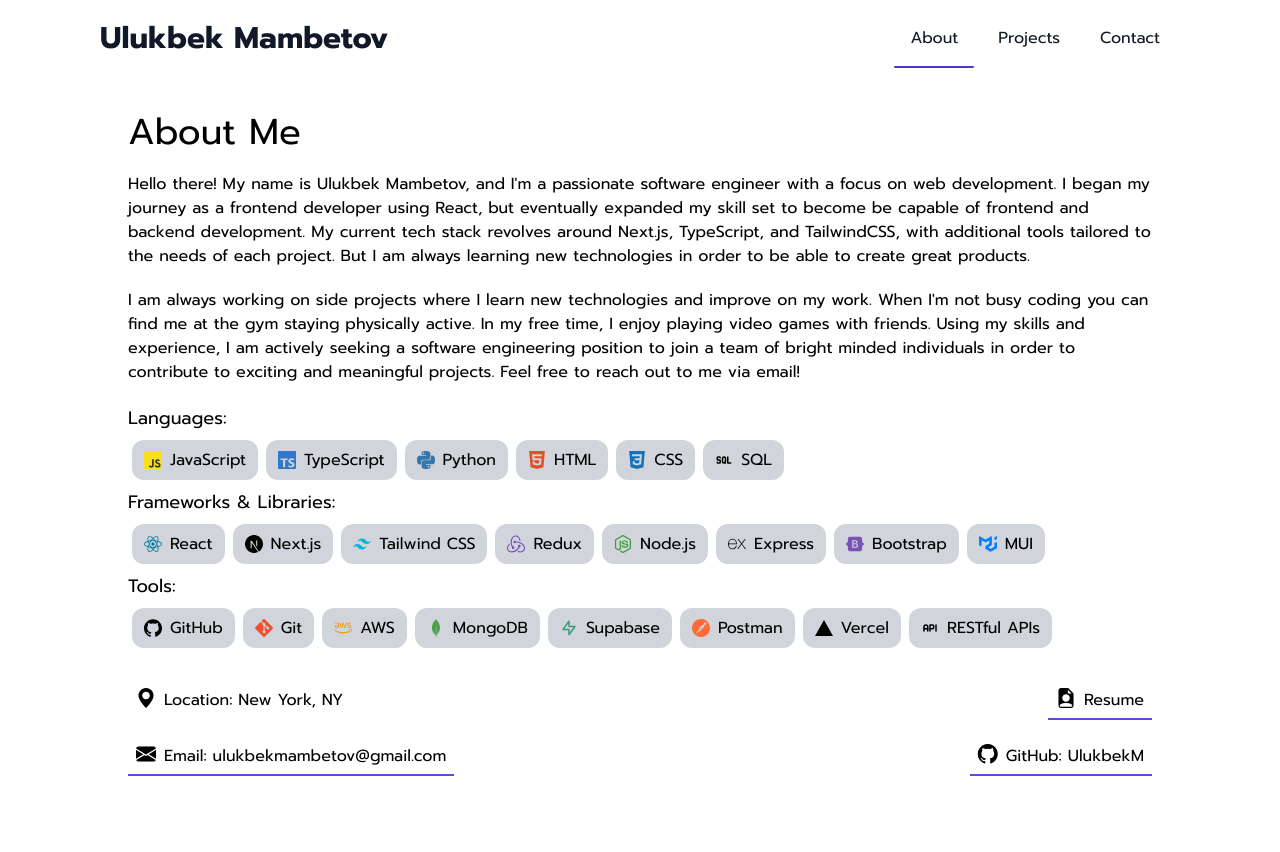
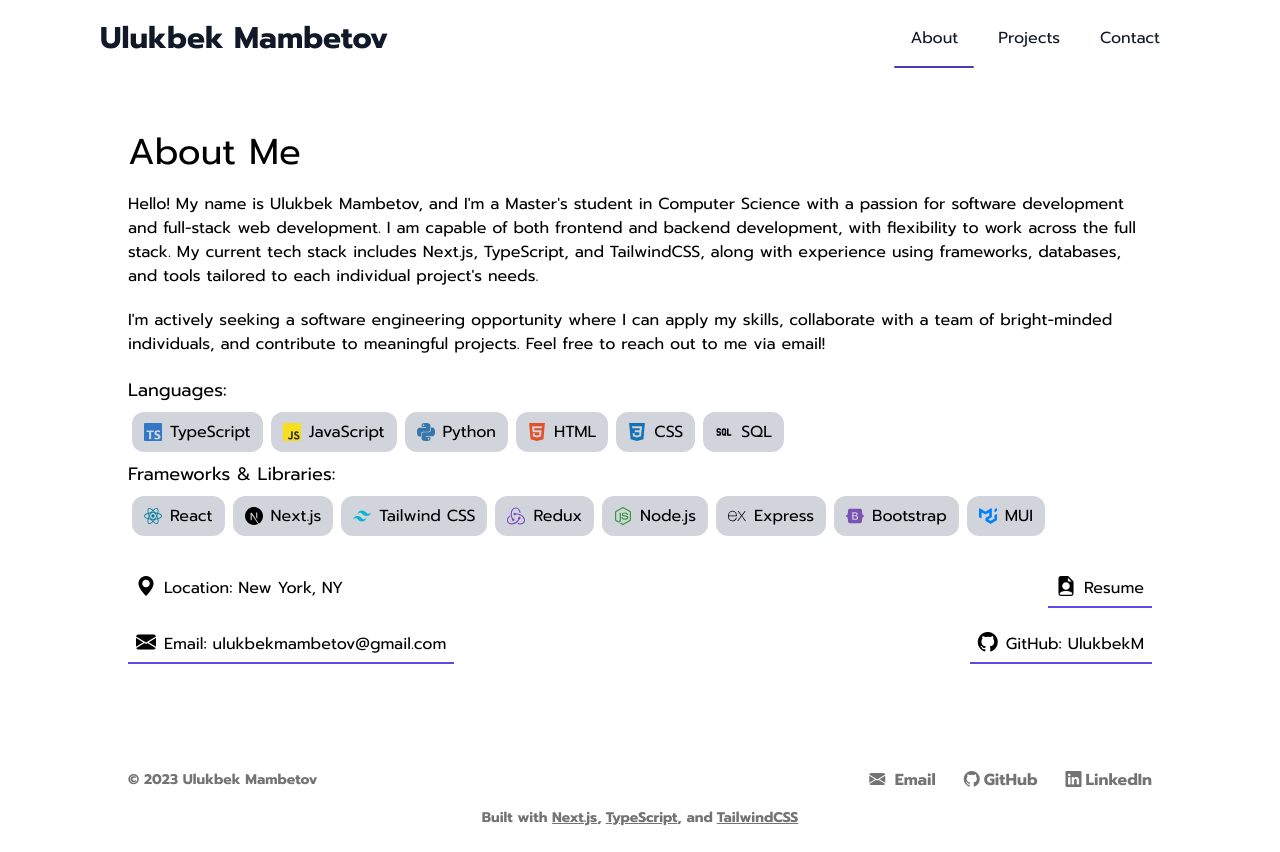
Before and after one commit to UlukbekM/portfolio, a Next.js app: page /about in a window 1280 px wide. Before the commit the page ends 808 px from the top, so only its background shows below. Built offline with nearby package versions, Linux system fonts and the light colour scheme.

Commit message:
small 2025 update

```diff
--- a/app/Header/header.tsx
+++ b/app/Header/header.tsx
@@ -7,7 +7,7 @@
 export default function Header () {
     return(
     <header className="flex justify-between items-center p-5 bg-inherit fixed top-0 z-50 left-0 right-0">
-        <div className="text-3xl font-bold text-gray-900 dark:text-gray-100 hover:text-gray-500 hover:dark:text-gray-300 cursor-pointer md:ml-10 lg:ml-20">
+        <div className="text-3xl font-bold text-gray-900 dark:text-gray-100 hover:text-[#4e38bb] hover:dark:text-[#816bee] transition-colors cursor-pointer md:ml-10 lg:ml-20">
             <NavMain/>
         </div>
 
--- a/app/ProjectContainer/projectsList.tsx
+++ b/app/ProjectContainer/projectsList.tsx
@@ -43,7 +43,7 @@
         title: "ulu's FACEIT stats",
         github: "https://github.com/UlukbekM/faceit-stats",
         link: "https://ulu-faceit-stats.vercel.app",
-        description: "A web application utilizing the FACEIT API to display users' performance and statistics for the game 'Counter-Strike 2.' Built with Next.js, TypeScript, TailwindCSS, and shadcn/ui, the application allows users to enter their FACEIT username to retrieve detailed information about their gameplay, including match history, and performance metrics.",
+        description: `A web application utilizing the FACEIT API to display users' performance and statistics for the game 'Counter-Strike 2.' Built with Next.js, TypeScript, TailwindCSS, and shadcn/ui, the application allows users to enter their FACEIT username to retrieve detailed information about their gameplay, including match history, and performance metrics. P.S. Click on "ulu's" on the homepage to play around with the website if you don't have a FACEIT username in mind.`,
         icons: "Next.js, TypeScript, TailwindCSS, shadcn/ui, FACEIT API",
         date: "May 2024",
         // imageURL: "https://i.imgur.com/JBF1uFt.png",
--- a/app/about/Icons.tsx
+++ b/app/about/Icons.tsx
@@ -5,12 +5,12 @@
 
 export const LanguageList = [
     {
+        name: "TypeScript",
+        icon: <SiTypescript className="text-[#3178C6]"/>
+    },
+    {
         name: "JavaScript",
         icon: <SiJavascript className="text-[#F7DF1E] bg-[#323330]"/>
-    },
-    {
-        name: "TypeScript",
-        icon: <SiTypescript className="text-[#3178C6]"/>
     },
     {
         name: "Python",
--- a/app/about/page.tsx
+++ b/app/about/page.tsx
@@ -14,19 +14,13 @@
         <h1 className="text-4xl my-5">About Me</h1>
 
         <div className="my-5 ">
-        Hello there! My name is Ulukbek Mambetov, and I'm a passionate software engineer with a focus on web development.
-        I began my journey as a frontend developer using React, but eventually expanded my skill set to become be capable of frontend and backend development.
-        My current tech stack revolves around Next.js, TypeScript, and TailwindCSS, with additional tools tailored to the needs of each project.
-        But I am always learning new technologies in order to be able to create great products.
+        Hello! My name is Ulukbek Mambetov, and I'm a Master's student in Computer Science with a passion for software development and full-stack web development.
+        I am capable of both frontend and backend development, with flexibility to work across the full stack. My current tech stack includes Next.js, TypeScript, and TailwindCSS, along with experience using frameworks, databases, and tools tailored to each individual project's needs.
         </div>
 
         <div className="my-5 ">
-        I am always working on side projects where I learn new technologies and improve on my work.
-        When I'm not busy coding you can find me at the gym staying physically active.
-        In my free time, I enjoy playing video games with friends.
-        Using my skills and experience, I am actively seeking a software engineering position to
-        join a team of bright minded individuals in order to contribute to exciting and meaningful projects.
-        Feel free to reach out to me via email!
+I'm actively seeking a software engineering opportunity where I can apply my skills, collaborate with a team of bright-minded individuals, and contribute to meaningful projects.
+Feel free to reach out to me via email!
         </div>
 
         <div className="my-5">
@@ -48,14 +42,14 @@
                 </div>
             </div>
 
-            <div>
+            {/* <div>
                 <h1 className="font-medium text-lg">Tools:</h1>
                 <div className="flex flex-wrap">
                     {ToolsList.map((icon) => (
                         <SkillIcon key={icon.name} {...icon}/>
                     ))}
                 </div>
-            </div>
+            </div> */}
         </div>
 
         <div className="mb-5">
--- a/app/contact/page.tsx
+++ b/app/contact/page.tsx
@@ -19,7 +19,7 @@
     initial={{ opacity: 0}}
     animate={{ opacity: 1}}
     transition={{ duration: 0.4 }}
-    className="grid place-items-center">
+    className="grid place-items-center w-full sm:px-6 xl:px-0 max-w-2xl md:max-w-3xl lg:max-w-4xl xl:max-w-5xl">
         <h1 className="text-4xl">Contact Me</h1>
         <form className="w-11/12" onSubmit={sendMessage}>
 
--- a/app/footer.tsx
+++ b/app/footer.tsx
@@ -1,21 +1,35 @@
+import Link from "next/link";
+
 export default function Footer() {
     return (
-        <div className=" max-w-screen w-full">
-            <div>
+        <footer className="w-full py-6 mt-12 text-neutral-500 font-semibold sm:px-6 xl:px-0 max-w-2xl md:max-w-3xl lg:max-w-4xl xl:max-w-5xl">
+            <div className="mx-auto flex flex-col md:flex-row items-center justify-between">
+                <p className="text-sm">&copy; {new Date().getFullYear()} Ulukbek Mambetov</p>
 
-            </div>
-            <div>
-                <div>
-                    hi
-                </div>
-                <div>
-                    929 320 1174
-                    ulukbekmambetov@gmail.com
-                </div>
-                <div>
-
+                <div className="flex space-x-6 mt-4 md:mt-0">
+                    <Link href="mailto:ulukbekmambetov@gmail.com" className="hover:text-[#4e38bb] hover:dark:text-[#816bee] transition-colors my-auto" >
+                        <i className="bi bi-envelope-fill px-1 text-md"/> Email
+                    </Link>
+                    <Link href="https://github.com/UlukbekM"
+                        target="_blank"
+                        rel="noopener noreferrer"
+                        className="hover:text-[#4e38bb] hover:dark:text-[#816bee] transition-colors my-auto" >
+                        <i className="bi bi-github px-1 text-md"/>GitHub
+                    </Link>
+                    <Link href="https://linkedin.com/in/ulukbekm"
+                        target="_blank"
+                        rel="noopener noreferrer"
+                        className="hover:text-[#4e38bb] hover:dark:text-[#816bee] transition-colors" >
+                        <i className="bi bi-linkedin px-1 text-md"/>LinkedIn
+                    </Link>
                 </div>
             </div>
-        </div>
-    )
+
+            <div className="mt-4 text-center text-sm ">
+                Built with <Link className="underline hover:text-[#4e38bb] hover:dark:text-[#816bee] transition-colors" href={"https://nextjs.org/"}>Next.js</Link>,
+                <Link className="underline hover:text-[#4e38bb] hover:dark:text-[#816bee] pl-1 transition-colors" href={"https://www.typescriptlang.org/"}>TypeScript</Link>, and
+                <Link className="underline hover:text-[#4e38bb] hover:dark:text-[#816bee] pl-1 transition-colors" href={"https://tailwindcss.com/"}>TailwindCSS</Link>
+            </div>
+        </footer>
+    );
 }
--- a/app/layout.tsx
+++ b/app/layout.tsx
@@ -1,6 +1,5 @@
 import './globals.css'
-import { Inter } from 'next/font/google'
-import { Prompt } from 'next/font/google'
+import { Inter, Prompt } from 'next/font/google'
 import Header from './Header/header'
 import { Providers } from './Providers'
 import { Analytics } from '@vercel/analytics/react';
@@ -8,7 +7,7 @@
 import { GoogleAnalytics } from '@next/third-parties/google'
 
 const inter = Inter({ subsets: ['latin'] })
-const prompt = Prompt ({
+const prompt = Prompt({
     weight: ['400', '700'],
     subsets: ["latin"],
     variable: "--font-prompt"
@@ -19,11 +18,7 @@
     description: "Ulukbek Mambetov's Portfolio",
 }
 
-export default function RootLayout({
-    children,
-    }: {
-    children: React.ReactNode
-    }) {
+export default function RootLayout({ children }: { children: React.ReactNode }) {
     return (
         <html lang="en">
             <head>
@@ -32,13 +27,13 @@
             </head>
             <GoogleAnalytics gaId="G-4H10EQ1GVE" />
 
-            <body className={`${prompt.className} overflow-y-scroll` }>
+            <body className={`${prompt.className} flex flex-col min-h-screen items-center`}>
                 <Providers>
-                    <Header/>
-                    <div className="mt-28 mx-auto px-5 sm:px-6 xl:px-0 max-w-2xl md:max-w-3xl lg:max-w-4xl xl:max-w-5xl bg-gradient-to-tl">
+                    <Header />
+                    <main className="flex-grow mt-28 mx-auto px-5 sm:px-6 xl:px-0 max-w-2xl md:max-w-3xl lg:max-w-4xl xl:max-w-5xl">
                         {children}
-                    </div>
-                    {/* <Footer/> */}
+                    </main>
+                    <Footer />
                 </Providers>
                 <Analytics />
             </body>
--- a/app/page.tsx
+++ b/app/page.tsx
@@ -20,20 +20,20 @@
     }
 }
 
-const typingContainer2nd = {
-    hidden: {
-        opacity: 0
-    },
-    show: {
-        opacity: 1,
-        y: 0,
-        transition: {
-            delayChildren: 1.0,
-            staggerChildren: 0.025,
-            ease: 'easeInOut',
-        }
-    }
-}
+// const typingContainer2nd = {
+//     hidden: {
+//         opacity: 0
+//     },
+//     show: {
+//         opacity: 1,
+//         y: 0,
+//         transition: {
+//             delayChildren: 1.0,
+//             staggerChildren: 0.025,
+//             ease: 'easeInOut',
+//         }
+//     }
+// }
 
 const typingText = {
     hidden: {
@@ -85,17 +85,15 @@
             transition={{ duration: 0.4, delay: 1 }}
             className="text-xl">
                 <div className="my-5">
-                I'm a software engineer based in NYC, passionate about developing great products.
-                I enjoy making ideas come to life and building applications that help others in their daily lives.
-                With experience in frontend development with JavaScript and React, as well as backend development using various technologies,
-                I love developing applications that range from frontend to backend to full-stack development.
+                I'm a Master's student in Computer Science based in NYC, passionate about creating applications that bring ideas to life.
+I enjoy developing products that make a real difference in people's daily lives and am currently seeking opportunities in software engineering and full-stack development.
                 </div>
                 <div className="my-5 flex">
                     <a className="hover:text-[#6246ea] transition-colors cursor-pointer" href="https://github.com/UlukbekM" target="_blank" rel="noopener noreferrer">
                         <i className="bi bi-github px-2 text-3xl"/>
                     </a>
                     <a className="hover:text-[#6246ea] transition-colors cursor-pointer" href="https://www.linkedin.com/in/ulukbekm/" target="_blank" rel="noopener noreferrer">
-                        <i className="bi bi-linkedin px-2 text-3xl"></i>
+                        <i className="bi bi-linkedin px-2 text-3xl"/>
                     </a>
                     <a className="hover:text-[#6246ea] transition-colors cursor-pointer" href="mailto:ulukbekmambetov@gmail.com">
                         <i className="bi bi-envelope-fill px-2 text-3xl"/>
@@ -111,8 +109,8 @@
             animate={{ opacity: 1}}
             transition={{ duration: 0.4, delay: 1 }}
             className="flex justify-center md:justify-end">
-                <Link href="/about">
-                    <button onClick={() => sendGAEvent({ event: 'buttonClicked', value: 'About Me, Home' })} className="py-3 px-5 text-white bg-[#6246ea] hover:bg-[#583fd3] rounded-lg focus:ring-4 focus:outline-none group">
+                <Link href="/about" onClick={() => sendGAEvent({ event: 'buttonClicked', value: 'About Me, Home' })}>
+                    <button className="py-3 px-5 text-white bg-[#6246ea] hover:bg-[#583fd3] rounded-lg focus:ring-4 focus:outline-none group">
                         About Me
                         <span className="inline-block transition-transform group-hover:translate-x-1 motion-reduce:transform-none">
                         &nbsp;<i className="bi bi-arrow-right"></i>
```
Also changed, not shown: 1 other file (tests, documents, lock files or other folders).
